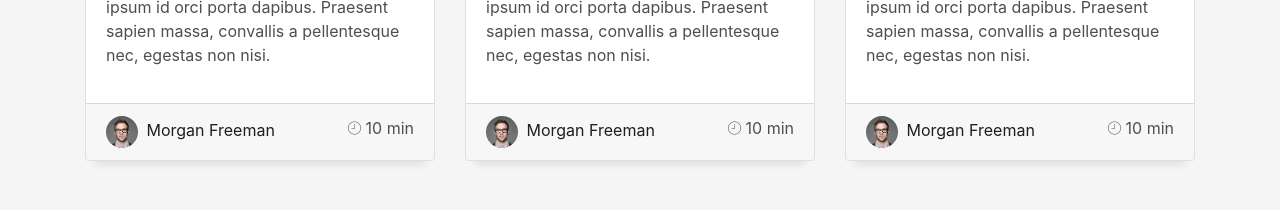
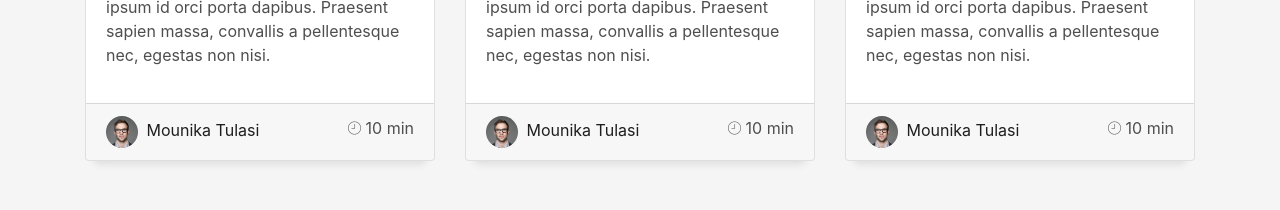
Before and after one commit to mounikatulasi332/mounikatulasi332.github.io, a plain HTML site: page index.html in a window 1280 px wide. Shown: the part 5240-5450 px from the top of the page. Drawn offline with Linux system fonts and the light colour scheme; files whose address does not match are found by name.

Commit message:
Update index.html

```diff
--- a/index.html
+++ b/index.html
@@ -573,7 +573,7 @@
               <div class="post-author">
                 <a href="#">
                   <img src="img/testimonial-2.jpg" alt="" class="avatar rounded-circle">
-                  <span class="author">Morgan Freeman</span>
+                  <span class="author">Mounika Tulasi</span>
                 </a>
               </div>
               <div class="post-date">
@@ -604,7 +604,7 @@
               <div class="post-author">
                 <a href="#">
                   <img src="img/testimonial-2.jpg" alt="" class="avatar rounded-circle">
-                  <span class="author">Morgan Freeman</span>
+                  <span class="author">Mounika Tulasi</span>
                 </a>
               </div>
               <div class="post-date">
@@ -635,7 +635,7 @@
               <div class="post-author">
                 <a href="#">
                   <img src="img/testimonial-2.jpg" alt="" class="avatar rounded-circle">
-                  <span class="author">Morgan Freeman</span>
+                  <span class="author">Mounika Tulasi</span>
                 </a>
               </div>
               <div class="post-date">
```
